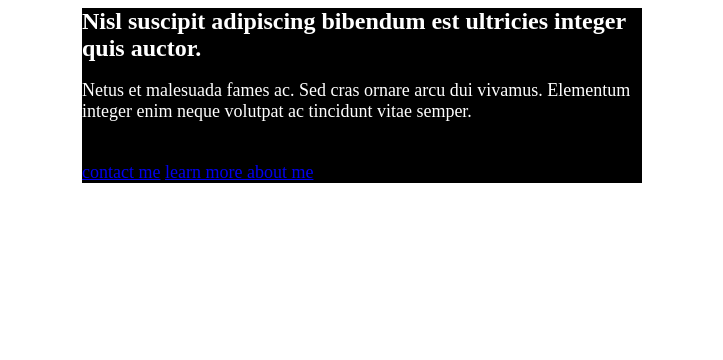
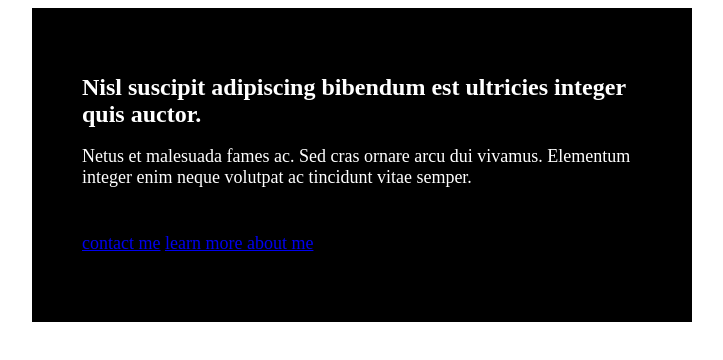
Before and after one commit to ChathurikaDissanayaka/learn-responsive-web-design, a website built with Vite: page css-fundamentals/margin-and-padding/index.html in a window 1280 px wide. Shown: the whole page, without its empty margins (278-1001 px from the left). Built offline with nearby package versions, Linux system fonts and the light colour scheme.

Commit message:
Add changes

```diff
--- a/css-fundamentals/margin-and-padding/css/style.css
+++ b/css-fundamentals/margin-and-padding/css/style.css
@@ -3,6 +3,7 @@
     color: white;
     width: 560px;
     margin: 0 auto;
+    padding: 50px;
 }
 
 h1 {
@@ -14,5 +15,5 @@ p {
 }
 
 .links {
-    margin-top: 40px;
+    margin-top: 45px;
 }
```
